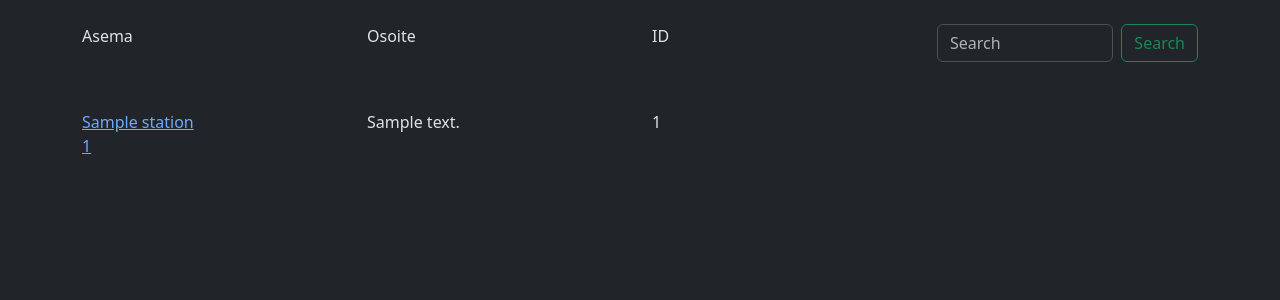
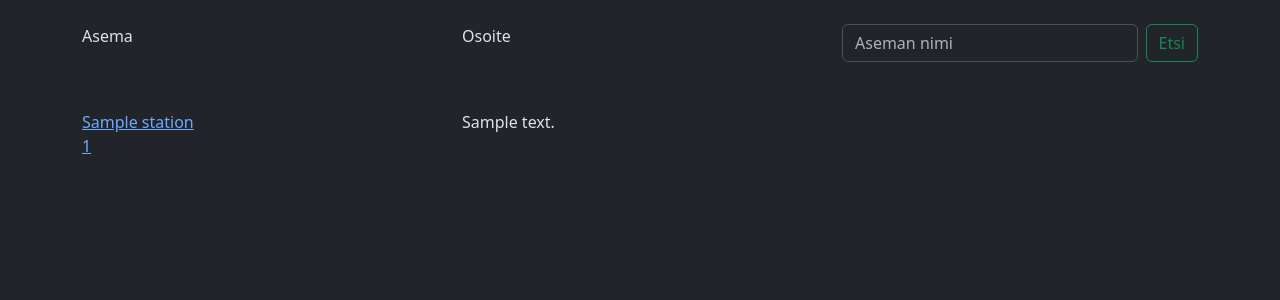
Before and after one commit to PlayJeri/dev-academy-2023-exercise, a Flask app: page /stations/1 in a window 1280 px wide. Shown: the top 300 px of the page. Run offline with Flask 3, Linux system fonts and the light colour scheme; tables that the repository leaves empty hold one stand-in row (values such as "Sample post").

Commit message:
search function separated to own endpoint

```diff
--- a/bike_app/routes.py
+++ b/bike_app/routes.py
@@ -1,4 +1,4 @@
-from flask import Blueprint, render_template, redirect, url_for, request
+from flask import Blueprint, render_template, redirect, url_for, request, flash
 from .extensions import db
 from .models import Rides, Stations
 
@@ -46,9 +46,12 @@ def station(station_id):
 
 @views.route('/search', methods=['POST'])
 def search():
-    search_item = request.form.get("search")
+    search_item = request.form.get("search").capitalize()
     print(search_item)
     station = Stations.query.filter_by(
             station_name_finnish=search_item).first()
 
+    if not station:
+        flash('not found')
+        return redirect(url_for('views.stations', page_num=1))
     return redirect(url_for('views.station', station_id=station.id))
--- a/bike_app/templates/stations.html
+++ b/bike_app/templates/stations.html
@@ -8,11 +8,10 @@
         <div class="row py-4">
             <div class="col">Asema</div>
             <div class="col">Osoite</div>
-            <div class="col">ID</div>
             <div class="col">
                 <form class="d-flex" action="/search" method="post">
-                    <input class="form-control me-2" type="text" placeholder="Search" aria-label="Search" id="search" name="search">
-                    <button class="btn btn-outline-success" type="submit">Search</button>
+                    <input class="form-control me-2" type="text" placeholder="Aseman nimi" aria-label="Search" id="search" name="search">
+                    <button class="btn btn-outline-success" type="submit">Etsi</button>
                 </form>
             </div>
         </div>
@@ -24,7 +23,6 @@
         <div class="row">
             <div class="col"><a href="{{ url_for('views.station', station_id=station.id) }}">{{ station.station_name_finnish }}</a></div>
             <div class="col">{{ station.address_finnish }}</div>
-            <div class="col">{{ station.id }}</div>
             <div class="col"></div>
         </div>
 
```
